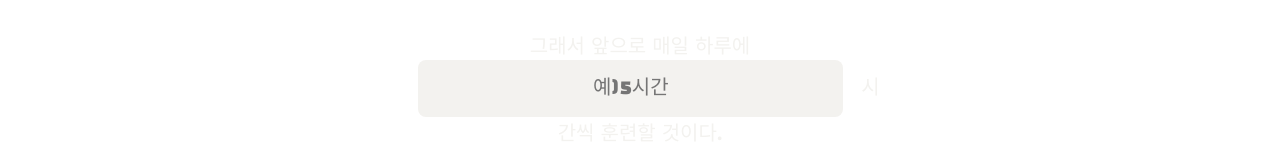
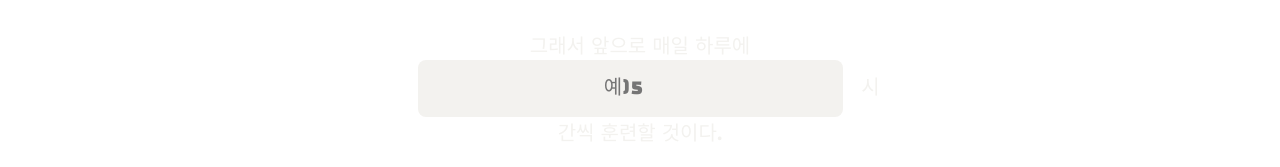
Before and after one commit to 5647kr/10000HoursRule, a React (Create React App) app: page / in a window 1280 px wide. Shown: the part 873-1040 px from the top of the page. Built offline with nearby package versions, Linux system fonts and the light colour scheme; a web font is replaced by a local one.

Commit message:
[🔨 Refactor] 10000HoursRule Input 컴포넌트 input 속성값 수정

```diff
--- a/src/components/input/Input.jsx
+++ b/src/components/input/Input.jsx
@@ -34,8 +34,8 @@ export default function Input({setData}) {
         그래서 앞으로 매일 하루에
         <label className='a11y-hidden'>훈련 시간</label>
         <input
-          type="text"
-          placeholder='예)5시간'
+          type="number"
+          placeholder='예)5'
           onChange={handleTime}
         />
         시간씩 훈련할 것이다.
```
